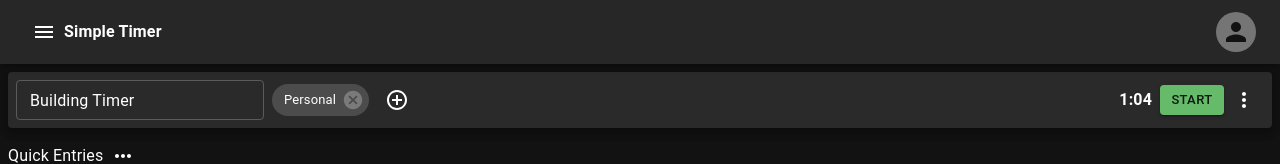
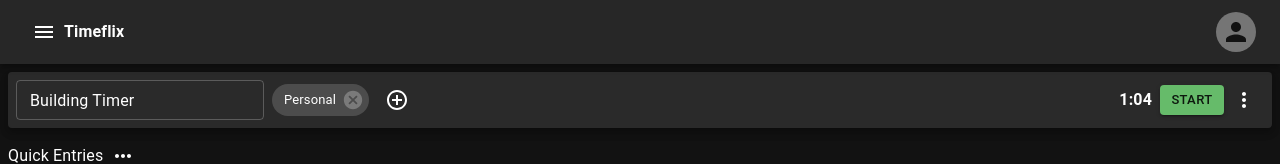
Before and after one commit to rikotacards/timer, a React (Vite) app: page / in a window 1280 px wide. Shown: the top 164 px of the page. Built offline with nearby package versions, Linux system fonts and the light colour scheme; the HTML template or start-up script is replaced by a standard one.

Commit message:
change name.

```diff
--- a/src/components/TopAppBar.tsx
+++ b/src/components/TopAppBar.tsx
@@ -34,7 +34,7 @@ export const TopAppBar: React.FC = () => {
                 <IconButton onClick={onClick}>
                     <MenuIcon />
                 </IconButton>
-                <Typography fontWeight={'bold'}>Simple Timer</Typography>
+                <Typography fontWeight={'bold'}>Timeflix</Typography>
                 <Avatar sx={{ ml: 'auto' }} />
             </Toolbar>
         </AppBar>
```
